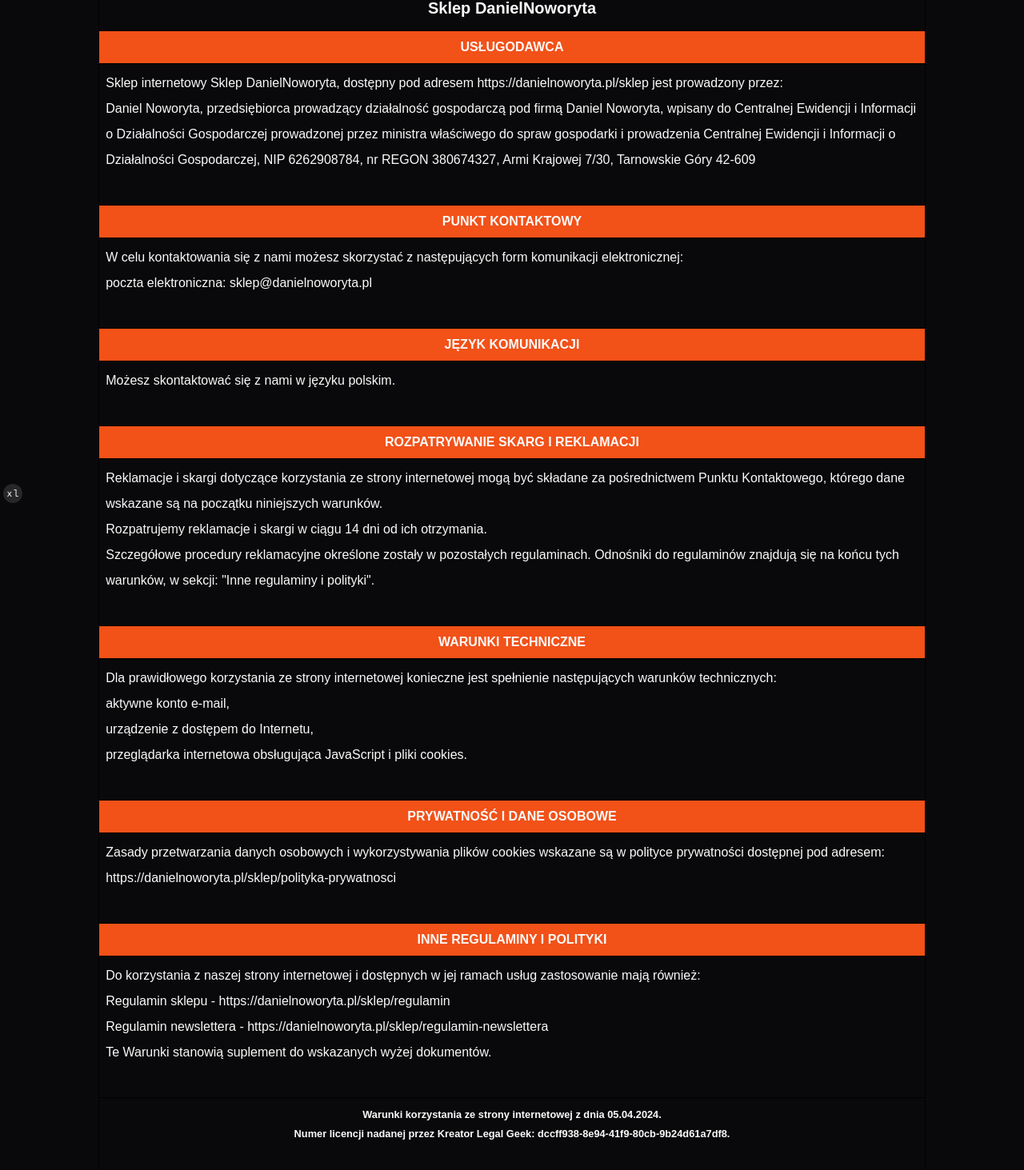
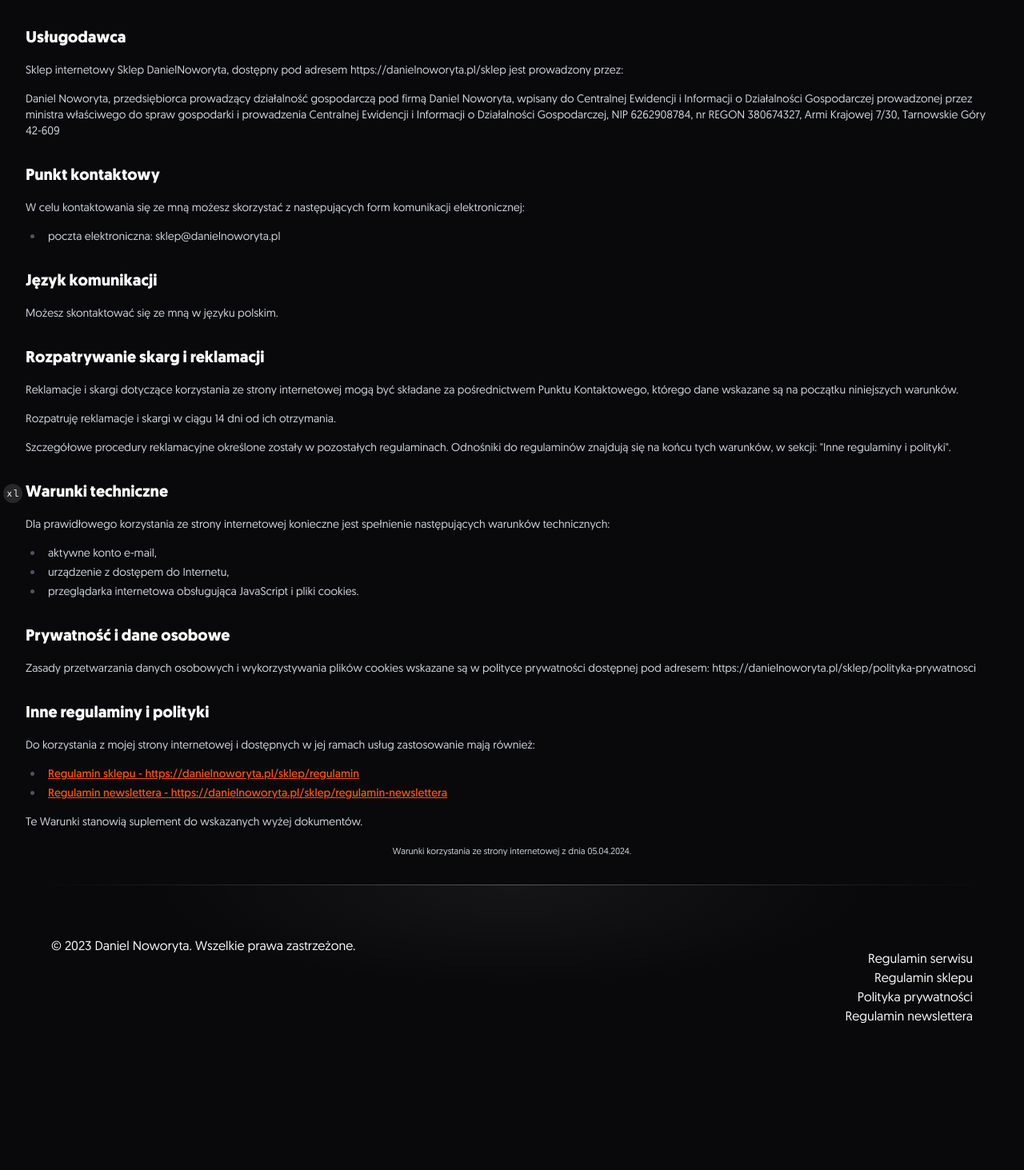
Before and after one commit to Dan86de/danielnoworyta, a Next.js app: page /sklep/regulamin-serwisu in a window 1280 px wide. Shown: the part 167-1630 px from the top of the page at 80% size. After the commit the page ends 1513 px from the top, so only its background shows below. Built offline with nearby package versions, Linux system fonts and the light colour scheme.

Commit message:
Fix styling

```diff
--- a/src/app/sklep/polityka-prywatnosci/page.tsx
+++ b/src/app/sklep/polityka-prywatnosci/page.tsx
@@ -2,7 +2,7 @@
 
 export default function PrivacyPolicyPage() {
 	return (
-		<SectionWrapper className="pt-24">
+		<SectionWrapper className="prose  prose-sm pt-24 text-sm dark:prose-invert">
 			<section style={{ marginBottom: "2em", textAlign: "center" }}>
 				<small>
 					Polityka prywatności z dnia 05.04.2024.
@@ -95,7 +95,7 @@
 					zależności od podejmowanych przez Ciebie działań.
 				</p>
 				<h3>1. Złożenie zamówienia w Sklepie</h3>
-				<table style={{ width: "100%", marginTop: "1em", maxWidth: "75em" }}>
+				<table className={"w-100 mx-auto mt-1 max-w-[75em]"}>
 					<tbody>
 						<tr>
 							<th
@@ -257,7 +257,7 @@
 				</table>
 				<br />
 				<h3>2. Nawiązanie z nami kontaktu (np. w celu zadania pytania)</h3>
-				<table style={{ width: "100%", marginTop: "1em", maxWidth: "75em" }}>
+				<table className={"w-100 mx-auto mt-1 max-w-[75em]"}>
 					<tbody>
 						<tr>
 							<th
@@ -428,7 +428,7 @@
 					3. Ustawienia przeglądarki lub inne zbliżone działanie zezwalające na prowadzenie działań
 					analitycznych
 				</h3>
-				<table style={{ width: "100%", marginTop: "1em", maxWidth: "75em" }}>
+				<table className={"w-100 mx-auto mt-1 max-w-[75em]"}>
 					<tbody>
 						<tr>
 							<th
@@ -547,7 +547,7 @@
 				<br />
 				<br />
 				<h3>4. Zapisanie się na newsletter</h3>
-				<table style={{ width: "100%", marginTop: "1em", maxWidth: "75em" }}>
+				<table className={"w-100 mx-auto mt-1 max-w-[75em]"}>
 					<tbody>
 						<tr>
 							<th
@@ -727,7 +727,7 @@
 					5. Podjęcie działania lub zaniechanie mogące powodować powstanie roszczeń związanych ze
 					Sklepem lub naszymi usługami
 				</h3>
-				<table style={{ width: "100%", marginTop: "1em", maxWidth: "75em" }}>
+				<table className={"w-100 mx-auto mt-1 max-w-[75em]"}>
 					<tbody>
 						<tr>
 							<th
@@ -943,7 +943,7 @@
 					nasze udokumentowane polecenie.{" "}
 				</p>
 				<p>Poniżej znajdziesz listę odbiorców Twoich danych: </p>
-				<table style={{ width: "100%", marginTop: "1em", maxWidth: "75em" }}>
+				<table className={"w-100 mx-auto mt-1 max-w-[75em]"}>
 					<tbody>
 						<tr>
 							<th
--- a/src/app/sklep/regulamin-serwisu/page.tsx
+++ b/src/app/sklep/regulamin-serwisu/page.tsx
@@ -1,152 +1,96 @@
+import Link from "next/link";
+
 import { SectionWrapper } from "@/components/section";
 
 export default function SiteRulesPage() {
 	return (
-		<SectionWrapper className="pt-24">
-			<>
-				<style
-					dangerouslySetInnerHTML={{
-						__html:
-							"\n\n        table {\n            width: 85%;\n            border-collapse: collapse;\n            margin-left: auto;\n            margin-right: auto;\n            font-family: sans-serif;\n        }\n\n        th {\n            border: 1px solid black;\n            padding: 8px;\n        }\n\n        tr {\n            border: 1px solid black;\n            padding-top: 10px;\n        }\n\n        td {\n            border: 1px solid black;\n            padding: 8px;\n        }\n\n        .h1 {\n            padding-top: 20px;\n            font-size: 20px;\n            line-height: 40px;\n        }\n\n        .left-column {\n            width: 15%;\n            text-align: center;\n            font-size: 60px;\n            vertical-align: top;\n            border: 1px solid black;\n            color: #F25118;\n            padding-top: 40px;\n        }\n\n\n        .right-column-title {\n            width: 85%;\n            text-align: center;\n            font-weight: bold;\n            text-transform: uppercase;\n            font-size: 16px;\n            background-color: #F25118;\n        }\n\n        .right-column {\n            width: 85%;\n            text-align: left;\n            line-height: 200%;\n            border: 1px solid black;\n            padding-bottom: 40px;\n        }\n\n\n    ",
-					}}
-				/>
-				<table>
-					<tbody>
-						<tr>
-							<th colSpan={2} className="h1">
+		<SectionWrapper className="prose  prose-sm pt-24 text-sm dark:prose-invert">
+			<h1>
 				Warunki korzystania ze strony internetowej (DSA)
 				<br />
-								Sklep DanielNoworyta
-							</th>
-						</tr>
-						<tr>
-							<td className="right-column-title">Usługodawca</td>
-						</tr>
-						<tr>
-							<td className="right-column">
+				Sklep Daniel Noworyta
+			</h1>
+
+			<h2>Usługodawca</h2>
+			<div>
 				<p>
 					Sklep internetowy&nbsp;Sklep DanielNoworyta, dostępny pod adresem
 					https://danielnoworyta.pl/sklep jest prowadzony przez:
 				</p>
 				<p>
-									Daniel Noworyta, przedsiębiorca prowadzący działalność gospodarczą pod firmą
-									Daniel Noworyta, wpisany do Centralnej Ewidencji i Informacji o Działalności
-									Gospodarczej prowadzonej przez ministra właściwego do spraw gospodarki i
-									prowadzenia Centralnej Ewidencji i Informacji o Działalności Gospodarczej, NIP
-									6262908784, nr REGON 380674327, Armi Krajowej 7/30, Tarnowskie Góry 42-609{" "}
+					Daniel Noworyta, przedsiębiorca prowadzący działalność gospodarczą pod firmą Daniel
+					Noworyta, wpisany do Centralnej Ewidencji i Informacji o Działalności Gospodarczej
+					prowadzonej przez ministra właściwego do spraw gospodarki i prowadzenia Centralnej
+					Ewidencji i Informacji o Działalności Gospodarczej, NIP 6262908784, nr REGON 380674327,
+					Armi Krajowej 7/30, Tarnowskie Góry 42-609{" "}
 				</p>
-							</td>
-						</tr>
-						{/* Punkt Kontaktowy */}
-						<tr>
-							<td className="right-column-title">Punkt kontaktowy</td>
-						</tr>
-						<tr>
-							<td className="right-column">
+			</div>
+
+			<h2>Punkt kontaktowy</h2>
 			<p>
-									W celu kontaktowania się z nami możesz skorzystać z następujących form komunikacji
+				W celu kontaktowania się ze mną możesz skorzystać z następujących form komunikacji
 				elektronicznej:
 			</p>
 			<ul>
 				<li>poczta elektroniczna: sklep@danielnoworyta.pl</li>
 			</ul>
-							</td>
-						</tr>
-						{/* J&#281;zyk komunikacji */}
-						<tr>
-							<td className="right-column-title">Język komunikacji</td>
-						</tr>
-						<tr>
-							<td className="right-column">
-								<p>Możesz skontaktować się z nami w języku polskim.</p>
-							</td>
-						</tr>
-						{/* Rozpatrywanie skarg  */}
-						<tr>
-							<td className="right-column-title">Rozpatrywanie skarg i reklamacji</td>
-						</tr>
-						<tr>
-							<td className="right-column">
+
+			<h2>Język komunikacji</h2>
+			<p>Możesz skontaktować się ze mną w języku polskim.</p>
+
+			<h2>Rozpatrywanie skarg i reklamacji</h2>
 			<p>
-									Reklamacje i skargi dotyczące korzystania ze strony internetowej mogą być składane
-									za pośrednictwem Punktu Kontaktowego, którego dane wskazane są na początku
-									niniejszych warunków.
+				Reklamacje i skargi dotyczące korzystania ze strony internetowej mogą być składane za
+				pośrednictwem Punktu Kontaktowego, którego dane wskazane są na początku niniejszych
+				warunków.
 			</p>
-								<p>Rozpatrujemy reklamacje i skargi w ciągu 14 dni od ich otrzymania.</p>
+			<p>Rozpatruję reklamacje i skargi w ciągu 14 dni od ich otrzymania.</p>
 			<p>
-									Szczegółowe procedury reklamacyjne określone zostały w pozostałych regulaminach.
-									Odnośniki do regulaminów znajdują się na końcu tych warunków, w sekcji: &quot;Inne
-									regulaminy i polityki&quot;.
+				Szczegółowe procedury reklamacyjne określone zostały w pozostałych regulaminach. Odnośniki
+				do regulaminów znajdują się na końcu tych warunków, w sekcji: &quot;Inne regulaminy i
+				polityki&quot;.
 			</p>
-							</td>
-						</tr>
-						{/* Warunki techniczne */}
-						<tr>
-							<td className="right-column-title">Warunki techniczne</td>
-						</tr>
-						<tr>
-							<td className="right-column">
+
+			<h2>Warunki techniczne</h2>
 			<p>
-									Dla prawidłowego korzystania ze strony internetowej konieczne jest spełnienie
-									następujących warunków technicznych:
+				Dla prawidłowego korzystania ze strony internetowej konieczne jest spełnienie następujących
+				warunków technicznych:
 			</p>
 			<ul>
 				<li>aktywne konto e-mail,</li>
 				<li>urządzenie z dostępem do Internetu,</li>
 				<li>przeglądarka internetowa obsługująca JavaScript i pliki cookies.</li>
 			</ul>
-							</td>
-						</tr>
-						{/* Prywatno&#347;&#263; i dane osobowe */}
-						<tr>
-							<td className="right-column-title">Prywatność i dane osobowe</td>
-						</tr>
-						<tr>
-							<td className="right-column">
+
+			<h2>Prywatność i dane osobowe</h2>
+			<p>
 				Zasady przetwarzania danych osobowych i wykorzystywania plików cookies wskazane są w
 				polityce prywatności dostępnej pod adresem:
 				https://danielnoworyta.pl/sklep/polityka-prywatnosci
-							</td>
-						</tr>
-						{/* Inne regulaminy i polityki zwi&#261;zane z korzystaniem z [TYP_D]  */}
-						<tr>
-							<td className="right-column-title">Inne regulaminy i polityki</td>
-						</tr>
-						<tr>
-							<td className="right-column">
-								Do korzystania z naszej strony internetowej i dostępnych w jej ramach usług
-								zastosowanie mają również:
+			</p>
+
+			<h2>Inne regulaminy i polityki</h2>
+			<p>
+				Do korzystania z mojej strony internetowej i dostępnych w jej ramach usług zastosowanie mają
+				również:
+			</p>
 			<ul>
-									<li>Regulamin sklepu - https://danielnoworyta.pl/sklep/regulamin</li>
 				<li>
+					<Link href={{ pathname: "/sklep/regulamin" }} className={"text-brand"}>
+						Regulamin sklepu - https://danielnoworyta.pl/sklep/regulamin
+					</Link>
+				</li>
+				<li>
+					<Link href={{ pathname: "/sklep/regulamin-newslettera" }} className={"text-brand"}>
 						Regulamin newslettera - https://danielnoworyta.pl/sklep/regulamin-newslettera
+					</Link>
 				</li>
 			</ul>
 			<p>Te Warunki stanowią suplement do wskazanych wyżej dokumentów.</p>
-							</td>
-						</tr>
-						<tr>
-							<th colSpan={2}>
-								<section style={{ marginBottom: "2em", textAlign: "center" }}>
-									<small>
-										Warunki korzystania ze strony internetowej z dnia 05.04.2024.
-										<br />
-										Numer licencji nadanej przez Kreator Legal Geek:{" "}
-										<a
-											href="https://kreator.legalgeek.pl/"
-											target="_blank"
-											style={{ textDecoration: "none", color: "inherit" }}
-										>
-											dccff938-8e94-41f9-80cb-9b24d61a7df8
-										</a>
-										.
-									</small>
+
+			<section className={"text-center"}>
+				<small>Warunki korzystania ze strony internetowej z dnia 05.04.2024.</small>
 			</section>
-							</th>
-						</tr>
-					</tbody>
-				</table>
-			</>
 		</SectionWrapper>
 	);
 }
--- a/src/app/sklep/regulamin/page.tsx
+++ b/src/app/sklep/regulamin/page.tsx
@@ -2,7 +2,7 @@
 
 export default function ShopRulesPage() {
 	return (
-		<SectionWrapper>
+		<SectionWrapper className="prose  prose-sm pt-24 text-sm dark:prose-invert">
 			<section style={{ marginBottom: "2em", textAlign: "center" }}>
 				<small>
 					Regulamin sklepu internetowego z dnia 05.04.2024.
```
Also changed, not shown: src/app/sklep/regulamin-newslettera/page.tsx (+83 -92 lines). Lines whose indentation alone changed are shown as unchanged.
